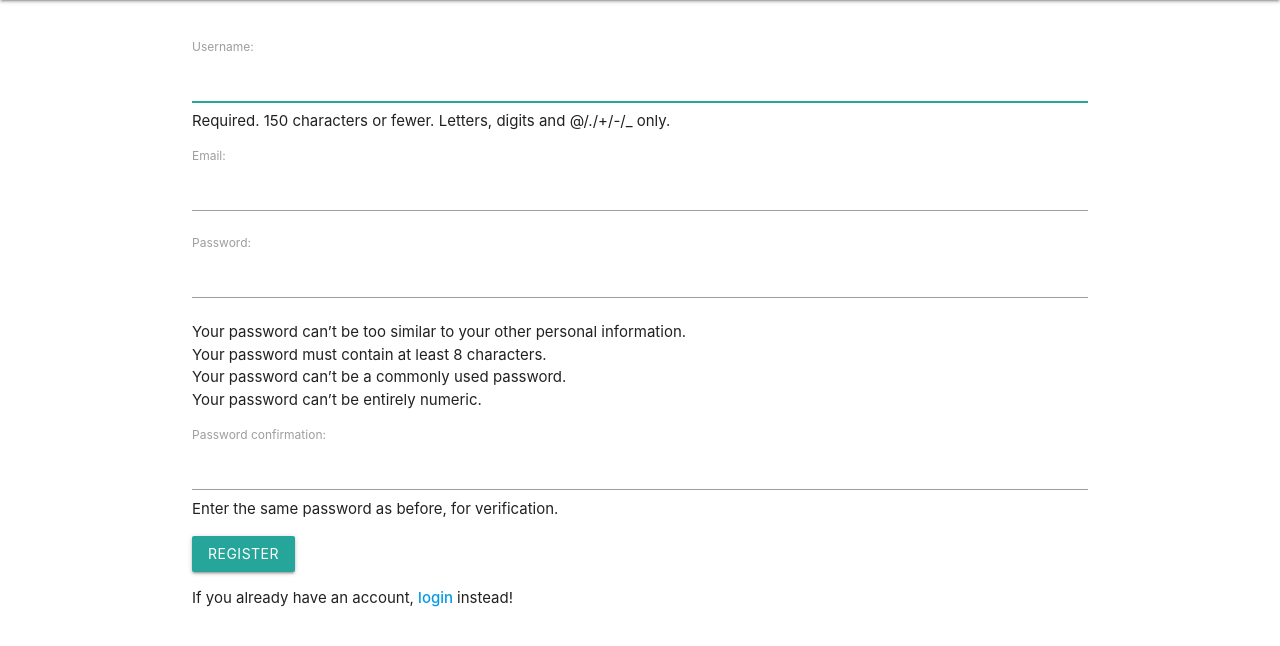
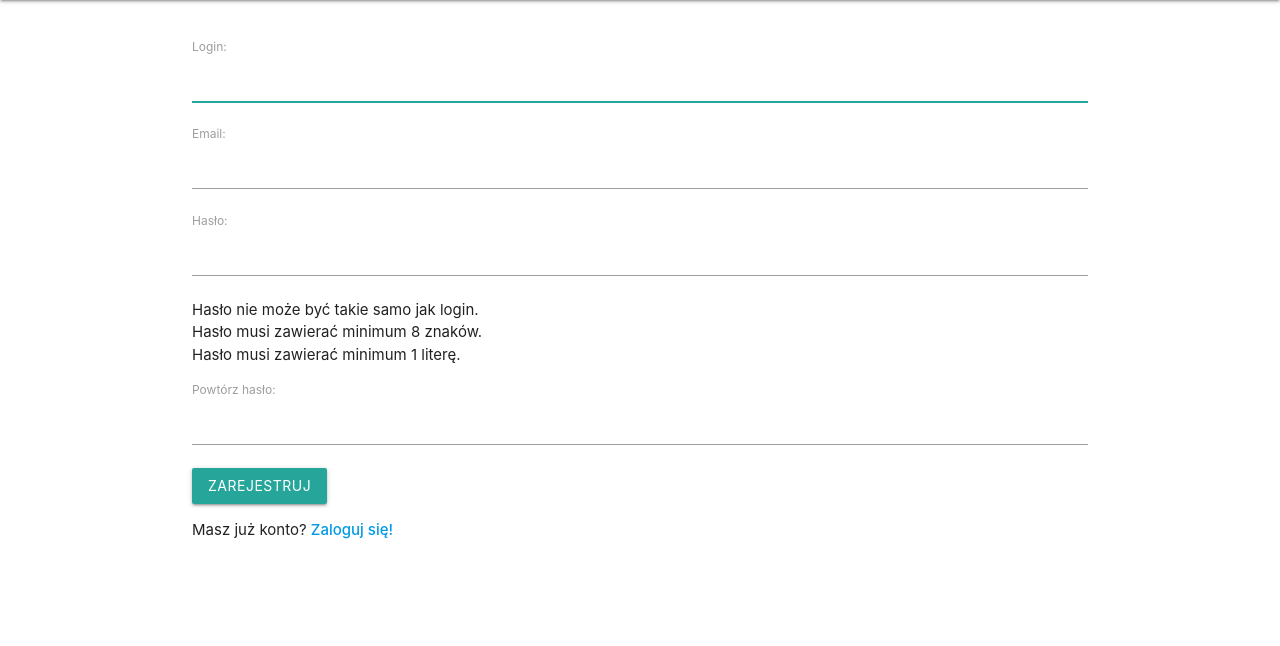
Before and after one commit to IvanNovgorodtsev/Fiszkers, a Django app: page /register/ in a window 1280 px wide. Shown: the part 64-710 px from the top of the page. Run offline with Django 3.2, Linux system fonts and the light colour scheme.

Commit message:
Zmiana na język polski

```diff
--- a/LLA/main/templates/main/register.html
+++ b/LLA/main/templates/main/register.html
@@ -2,11 +2,25 @@
 
 {% block content %}
 	<form method="POST">
-		{% csrf_token %}
-		{{form.as_p}}
-
-		<button class="btn" type="submit">Register</button>
+		<input type="hidden" name="csrfmiddlewaretoken" value="FreaprDQlj6ymgxl37aIpi5JZIhv2Rg1jdQKRU5skWWHSbfOcNJPU0yppBldLbpW">
+		<p><label for="id_username">Login:</label>
+            <input type="text" name="username" maxlength="150" autofocus required id="id_username">
+        </p>
+        <p><label for="id_email">Email:</label>
+            <input type="email" name="email" required id="id_email">
+        </p>
+        <p><label for="id_password1">Hasło:</label>
+            <input type="password" name="password1" required id="id_password1">
+            <span class="helptext"><ul>
+                <li>Hasło nie może być takie samo jak login.</li>
+                <li>Hasło musi zawierać minimum 8 znaków.</li>
+                <li>Hasło musi zawierać minimum 1 literę.</li></ul>
+            </span>
+        </p>
+        <p><label for="id_password2">Powtórz hasło:</label>
+            <input type="password" name="password2" required id="id_password2">
+        </p>
+		<button class="btn" type="submit">Zarejestruj</button>
 	</form>
-
-	If you already have an account, <a href='/login'><strong>login </strong></a> instead!
+	Masz już konto? <a href='/login'><strong>Zaloguj się! </strong></a>
 {% endblock %}
```
